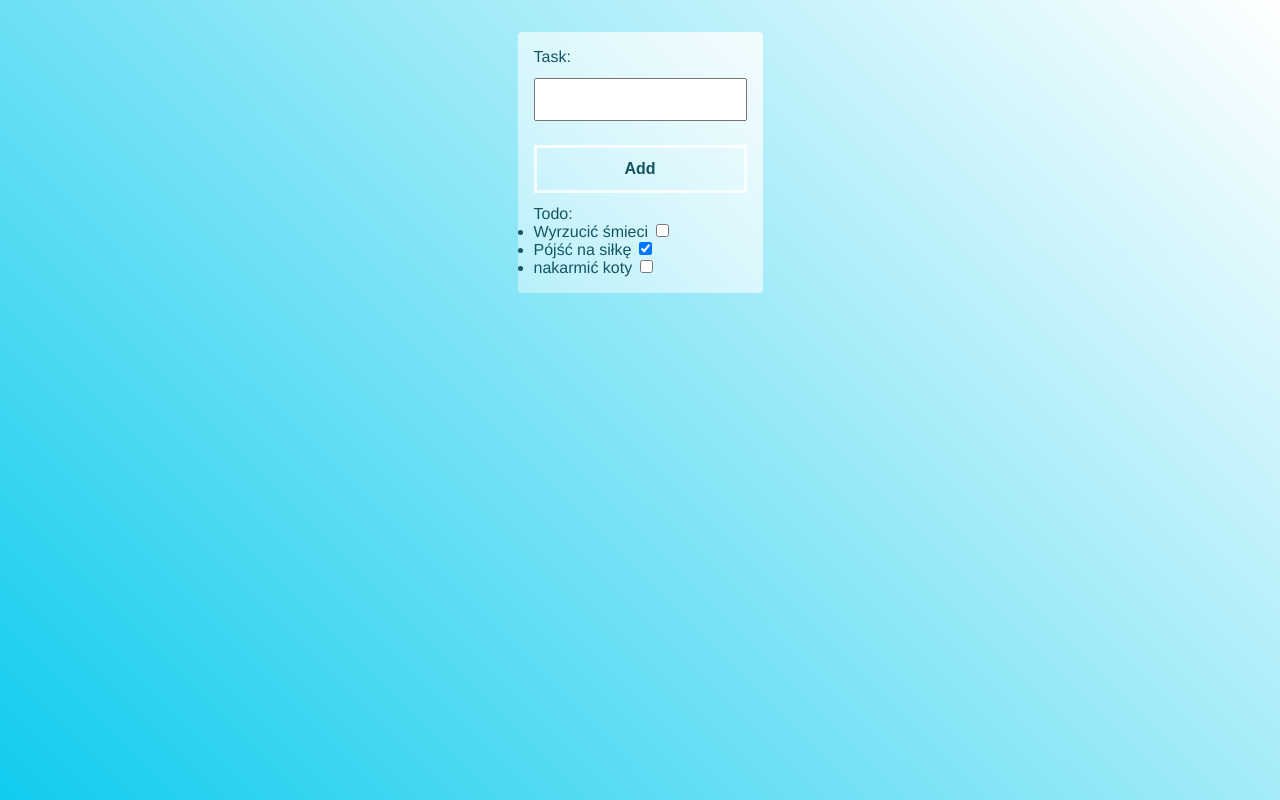
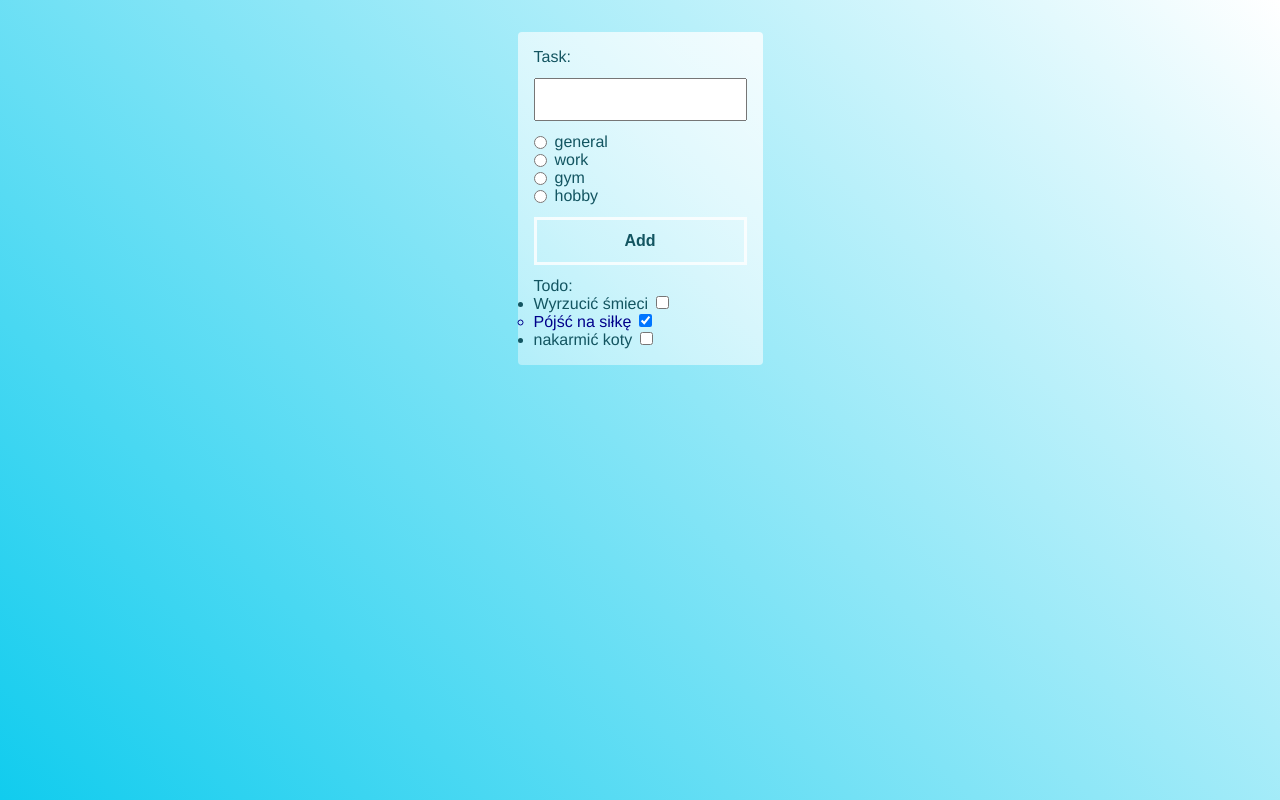
Before and after one commit to Giszta/Typescript-Exercises, a website: page task 01/index.html in a window 1280 px wide. Drawn offline with Linux system fonts and the light colour scheme.

Commit message:
optional properties

```diff
--- a/task 01/index.html
+++ b/task 01/index.html
@@ -10,6 +10,34 @@
 		<form action="" class="container">
 			<label for="name">Task:</label>
 			<input type="text" id="name" />
+			<ul class="categories">
+				<li>
+					<input
+						type="radio"
+						name="category"
+						value="general"
+						id="category-general"
+					/>
+					<label for="category-general">general</label>
+				</li>
+				<li>
+					<input type="radio" name="category" value="work" id="category-work" />
+					<label for="category-work">work</label>
+				</li>
+				<li>
+					<input type="radio" name="category" value="gym" id="category-gym" />
+					<label for="category-gym">gym</label>
+				</li>
+				<li>
+					<input
+						type="radio"
+						name="category"
+						value="hobby"
+						id="category-hobby"
+					/>
+					<label for="category-hobby">hobby</label>
+				</li>
+			</ul>
 			<button>Add</button>
 			<p>Todo:</p>
 			<ul class="tasks"></ul>
--- a/task 01/src/app.ts
+++ b/task 01/src/app.ts
@@ -5,11 +5,14 @@ const tasksContainerElement: HTMLElement = document.querySelector(".tasks");
 interface Task {
 	title: string;
 	done: boolean;
+	category?: string;
 }
+
+const categories: string[] = ["general", "work", "gym", "hobby"];
 
 const tasks: Task[] = [
 	{ title: "Wyrzucić śmieci", done: false },
-	{ title: "Pójść na siłkę", done: true },
+	{ title: "Pójść na siłkę", done: true, category: "gym" },
 	{ title: "nakarmić koty", done: false },
 ];
 
@@ -17,6 +20,9 @@ const render = () => {
 	tasksContainerElement.innerHTML = "";
 	tasks.forEach((task, index) => {
 		const taskElement: HTMLElement = document.createElement("li");
+		if (task.category) {
+			taskElement.classList.add(task.category);
+		}
 		const id: string = `task-${index}`;
 		const labelElement: HTMLLabelElement = document.createElement("label");
 		labelElement.innerText = task.title;
```
Also changed, not shown: task 01/dist/app.js.
